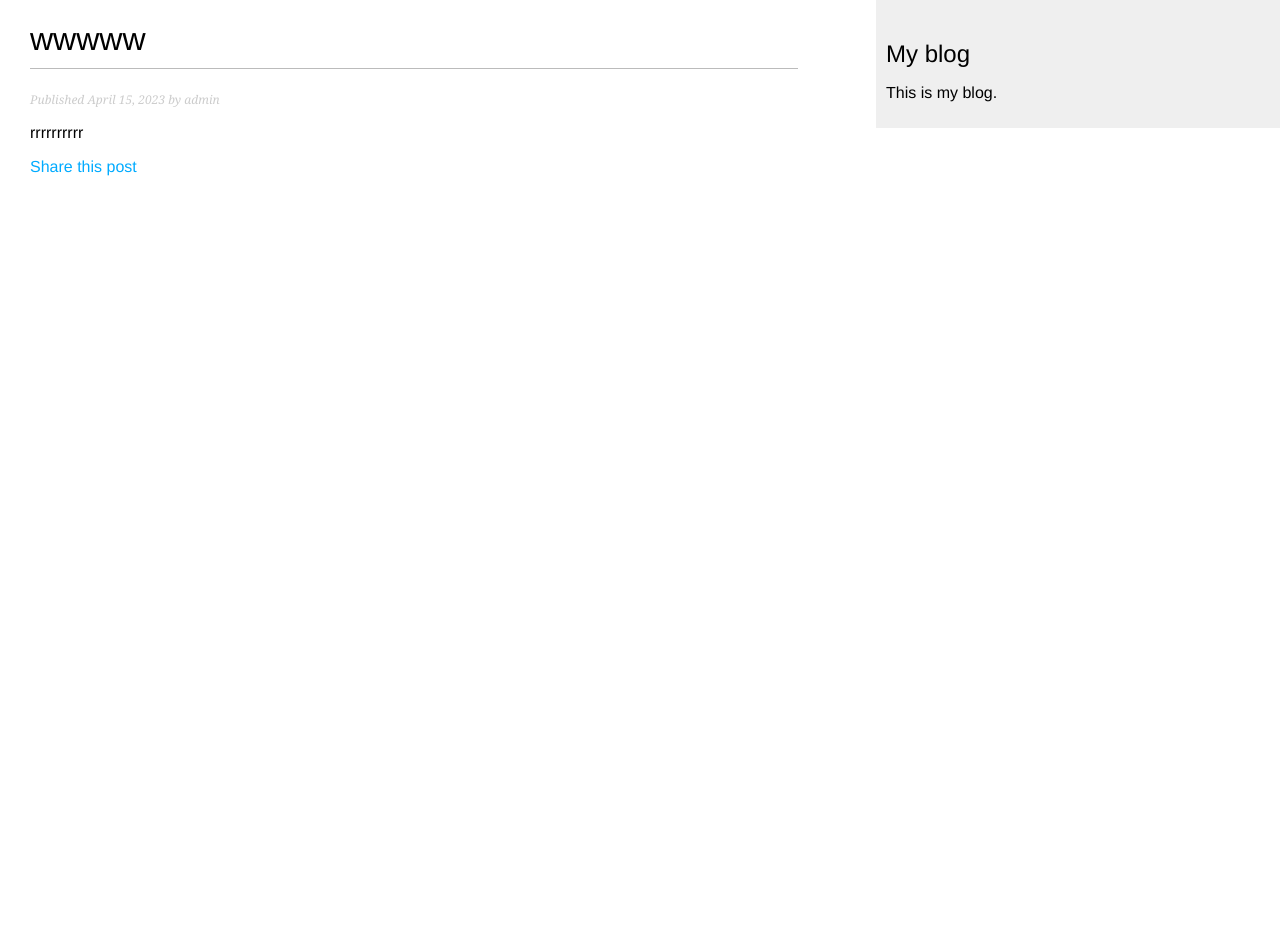
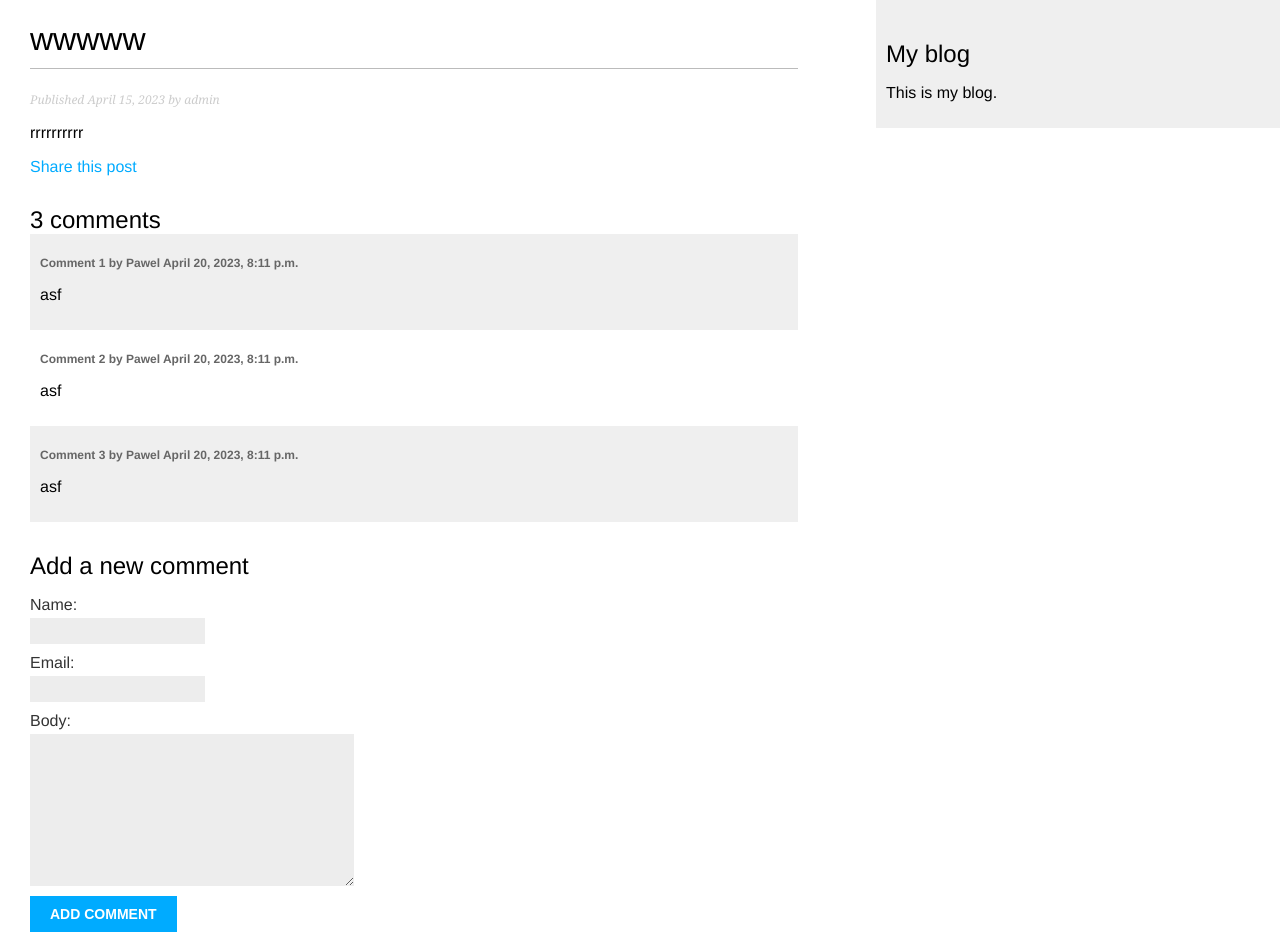
Before and after one commit to evt-pavel/mele_blog, a Django app: a page that uses mysite/blog/templates/blog/post/detail.html in a window 1280 px wide. Before the commit the page ends 176 px from the top, so only its background shows below. Run offline with Django 4.2, Linux system fonts and the light colour scheme; data comes from the database, SQL or seed files in the repository; both versions use the stored data as it was after the commit; parts of the project's set-up code (start-up, migrations or seed data) failed here and were passed over.

Commit message:
add view comment form

```diff
--- a/mysite/blog/forms.py
+++ b/mysite/blog/forms.py
@@ -1,4 +1,5 @@
 from django import forms
+from .models import Comment
 
 class EmailPostForm(forms.Form):
     name = forms.CharField(max_length=25)
--- a/mysite/blog/templates/blog/post/detail.html
+++ b/mysite/blog/templates/blog/post/detail.html
@@ -7,4 +7,38 @@
 <p>
     <a href="{% url "blog:post_share" post.id %}">Share this post</a>
 </p>
+
+
+{% with comments.count as total_comments %}
+<h2>{{ total_comments }} comment{{ total_comments|pluralize }}</h2>
+{% endwith %}
+
+
+
+{% for comment in comments %}
+<div class="comment">
+    <p class="info">
+        Comment {{ forloop.counter }} by {{ comment.name }}
+        {{ comment.created }}
+    </p>
+    {{ comment.body|linebreaks }}
+</div>
+{% empty %}
+<p>There are
+{% endfor %}
+
+{% if new_comment %}
+<h2>Your comment has been added.</h2>
+{% else %}
+<h2>Add a new comment</h2>
+<form action="." method="post">
+    {{ comment_form.as_p }}
+    {% csrf_token %}
+    <p><input type="submit" value="Add comment"></p>
+</form>
+{% endif %}
+
+
+
+
 {% endblock %}
--- a/mysite/blog/views.py
+++ b/mysite/blog/views.py
@@ -1,8 +1,8 @@
 from django.shortcuts import render, get_object_or_404
-from .models import Post
+from .models import Post, Comment
 from django.core.paginator import Paginator, PageNotAnInteger,  EmptyPage
 from django.views.generic import ListView
-from .forms import EmailPostForm
+from .forms import EmailPostForm, CommentForm
 from django.core.mail import send_mail
 
 # Create your views here.
@@ -30,8 +30,22 @@ class PostListView(ListView):
 def post_detail(request, year, month, day, post):
     post = get_object_or_404(Post, slug=post, status='published', publish__year=year,
                              publish__month=month, publish__day=day)
-    print(post.title)
-    return render(request, 'blog/post/detail.html', {'post': post})
+    comments = post.comments.filter(active=True)
+    new_comment = None
+    if request.method == 'POST':
+        comment_form = CommentForm(data=request.POST)
+        if comment_form.is_valid():
+            new_comment = comment_form.save(commit=False)
+            new_comment.post = post
+            new_comment.save()
+    else:
+        comment_form = CommentForm()
+
+    return render(request, 'blog/post/detail.html', {'post': post,
+                                                     'comments': comments,
+                                                     'new_comments': new_comment,
+                                                     'comment_form': comment_form})
+
 
 def post_share(request, post_id):
     post = get_object_or_404(Post, id=post_id, status='published')
```
Also changed, not shown: mysite/db.sqlite3.
